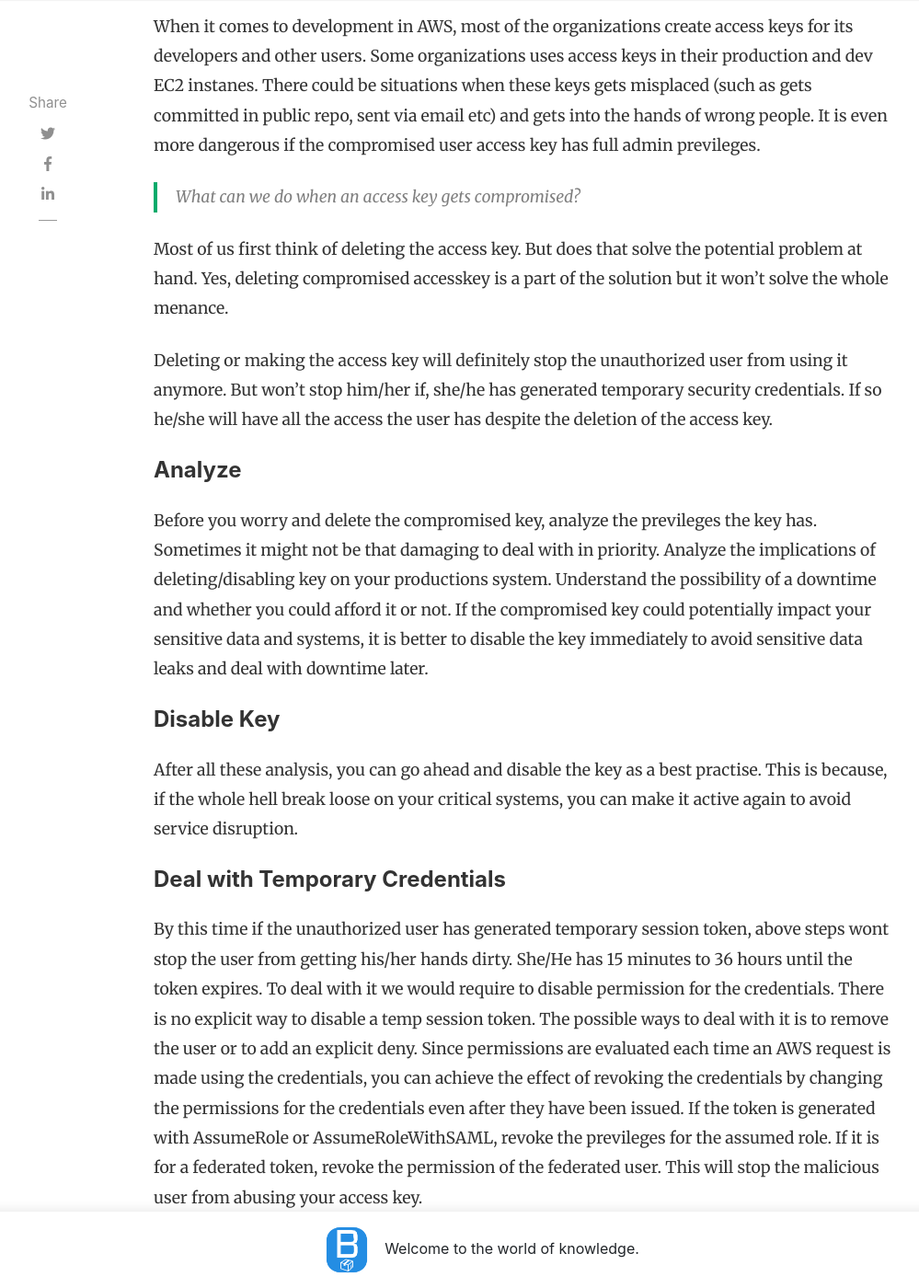
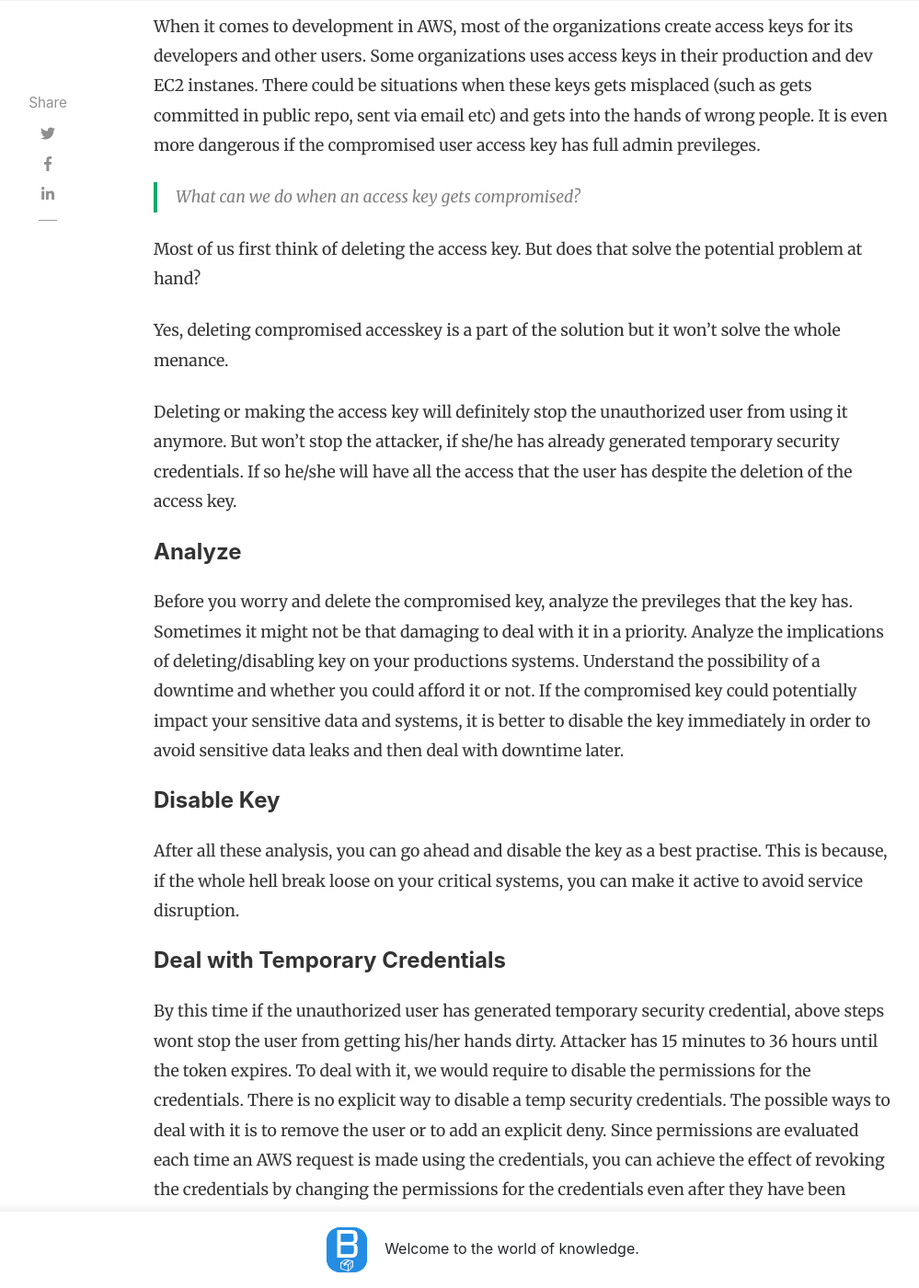
Before and after one commit to thebitbytebox/blog, a Jekyll site: the page built from _posts/2021-01-29-Compromised-accesskey.md, in a window 1280 px wide and 1400 px high, scrolled down 856 px. Shown: the whole window at 92% size, without its empty margins (118-1117 px from the left). Built offline with Jekyll 4.4.1, drawn with Linux system fonts in a browser that asks for light colours; nearby versions of some CDN libraries; comment, search, counter and statistics services are not loaded; some of the changed text lies outside the part shown.

Commit message:
minor fixes

```diff
--- a/_posts/2021-01-29-Compromised-accesskey.md
+++ b/_posts/2021-01-29-Compromised-accesskey.md
@@ -15,29 +15,33 @@ When it comes to development in AWS, most of the organizations create access key
 
 > What can we do when an access key gets compromised?
 
-Most of us first think of deleting the access key. But does that solve the potential problem at hand. Yes, deleting compromised accesskey is a part of the solution but it won't solve the whole menance.
+Most of us first think of deleting the access key. But does that solve the potential problem at hand?
 
-Deleting or making the access key will definitely stop the unauthorized user from using it anymore. But won't stop him/her if, she/he has generated temporary security credentials. If so he/she will have all the access the user has despite the deletion of the access key.
+Yes, deleting compromised accesskey is a part of the solution but it won't solve the whole menance.
+
+Deleting or making the access key will definitely stop the unauthorized user from using it anymore. But won't stop the attacker, if she/he has already generated temporary security credentials. If so he/she will have all the access that the user has despite the deletion of the access key.
 
 
 #### Analyze
-Before you worry and delete the compromised key, analyze the previleges the key has. Sometimes it might not be that damaging to deal with in priority. Analyze the implications of deleting/disabling key on your productions system. Understand the possibility of a downtime and whether you could afford it or not. If the compromised key could potentially impact your sensitive data and systems, it is better to disable the key immediately to avoid sensitive data leaks and deal with downtime later.
+Before you worry and delete the compromised key, analyze the previleges that the key has. Sometimes it might not be that damaging to deal with it in a priority. Analyze the implications of deleting/disabling key on your productions systems. Understand the possibility of a downtime and whether you could afford it or not. If the compromised key could potentially impact your sensitive data and systems, it is better to disable the key immediately in order to avoid sensitive data leaks and then deal with downtime later.
 
 
 #### Disable Key
-After all these analysis, you can go ahead and disable the key as a best practise. This is because, if the whole hell break loose on your critical systems, you can make it active again to avoid service disruption.
+After all these analysis, you can go ahead and disable the key as a best practise. This is because, if the whole hell break loose on your critical systems, you can make it active to avoid service disruption.
 
 #### Deal with Temporary Credentials
 
-By this time if the unauthorized user has generated temporary session token, above steps wont stop the user from getting his/her hands dirty. She/He has 15 minutes to 36 hours until the token expires. To deal with it we would require to disable permission for the credentials. There is no explicit way to disable a temp session token. The possible ways to deal with it is to remove the user or to add an explicit deny. Since permissions are evaluated each time an AWS request is made using the credentials, you can achieve the effect of revoking the credentials by changing the permissions for the credentials even after they have been issued. If the token is generated with AssumeRole or AssumeRoleWithSAML, revoke the previleges for the assumed role. If it is for a federated token, revoke the permission of the federated user. This will stop the malicious user from abusing your access key.
+By this time if the unauthorized user has generated temporary security credential, above steps wont stop the user from getting his/her hands dirty. Attacker has 15 minutes to 36 hours until the token expires. To deal with it, we would require to disable the permissions for the credentials. There is no explicit way to disable a temp security credentials. The possible ways to deal with it is to remove the user or to add an explicit deny. Since permissions are evaluated each time an AWS request is made using the credentials, you can achieve the effect of revoking the credentials by changing the permissions for the credentials even after they have been issued. If the credential is generated with AssumeRole or AssumeRoleWithSAML, revoke the previleges for the assumed role. If it is for a federated token, revoke the permission of the federated user. This will stop the malicious user from abusing your systems.
 
 #### Impact Analysis
 
-Once you have dealt with the temporary session tokens, understand if the attacker has done anything bad or not. Example if he has admin previleges, he could create other users and roles who have admin previleges and can continue to exploit your system. You can use tools such as cloudtrail, Athena etc. for your analysis. Based on analysis you can deal it with deleting the unwanted users, roles etc.
+Once you have dealt with the temporary security credentials, understand if the attacker has done anything bad or not. Example if he had admin previleges, he could create other users and roles who have admin previleges and can continue to exploit your systems. You can use tools such as Cloudtrail, Athena etc. for your analysis. Based on analysis you can deal with it by deleting the unwanted users, roles etc.
 
 #### Document
 
-Now that we have cleaned our system from intrusion, we can restore access and also document it.
+Now that we have cleaned up our system from intrusion, we can restore access and also document it.
 
 #### Conclusion
 As you see, giving more previleges to a user than they require could be more damaging. Hence always give the least amount of previleges that they require. Make sure you decentalize your logs to keep it safe from attackers. This will help us in doing a full scale analaysis of damage. Try to use roles rather than access keys when possible.
+
+Let me know your thoughts.
```
